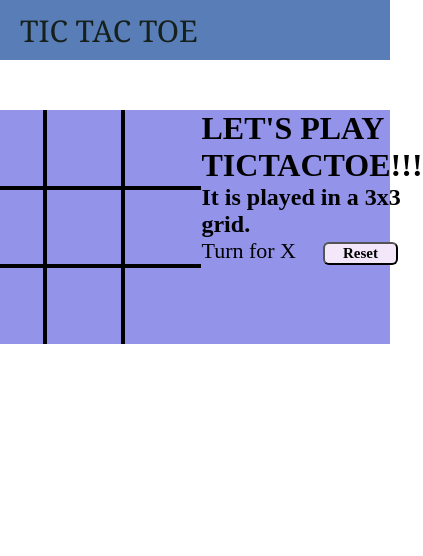
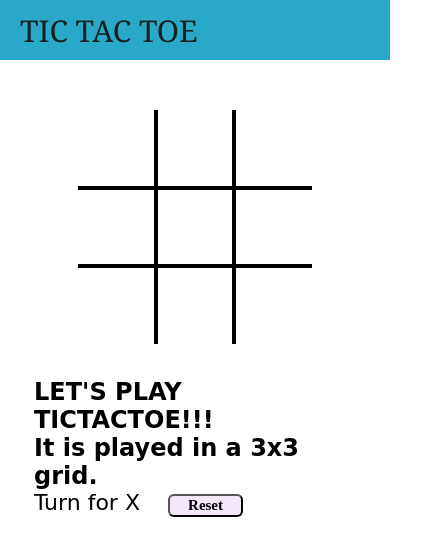
Before and after one commit to nightcrawler0112/tictactoe, a plain HTML site: page index.html in a window 390 px wide. Shown: the whole page, 423 px wide, since content can reach past the window. Drawn offline with Linux system fonts and the light colour scheme; grey boxes are pictures that could not be loaded; a web font is replaced by a local one.

Commit message:
responsiveness

```diff
--- a/style.css
+++ b/style.css
@@ -10,7 +10,7 @@
 
 nav {
 
-    background-color: rgb(89, 126, 183);
+    background-color: rgb(42, 168, 202);
     color: rgb(22, 32, 28);
 
     display: flex;
@@ -21,33 +21,26 @@ nav {
     padding: 0 20px;
 }
 
-
-
-
-
 nav ul{
     list-style-type: none;
 }
 
 .gamecontainer{
-         background-color: rgb(147, 147, 234);
+         background-color: rgb(255,255,255);
          display: flex;
 
          justify-content: center;
          margin-top: 50px;
 
+}
 
-
-
-        }
-
-        .container{
+.container{
             display: grid;
             grid-template-rows: repeat(3, 10vw);
             grid-template-columns: repeat(3, 10vw);
             font-family: 'Roboto', sans-serif;
             position: relative;
-        }
+ }
 
         .box{
             border: 2px solid black;
@@ -66,13 +59,17 @@ nav ul{
             font-size: 22px;
         }
 
-        .gameInfo{
+        .gameinfo{
             padding: 0 34px;
             font-family: 'Baloo Bhaina 2', cursive;
         }
 
-        .gameInfo h1{
+        .gameinfo h1{
             font-size: 2.5rem;
+        }
+
+        .gameinfo h2{
+            font-size: 1.5rem;
         }
 
         .imgbox img{
@@ -118,13 +115,13 @@ nav ul{
 
         @media screen and (max-width: 950px)
         {
-            .gameContainer{
+            .gamecontainer{
                 flex-wrap: wrap;
             }
-            .gameInfo{
+            .gameinfo{
                 margin-top: 34px;
             }
-            .gameInfo h1{
+            .gameinfo h1{
                 font-size: 1.5rem;
             }
             .container {
```
